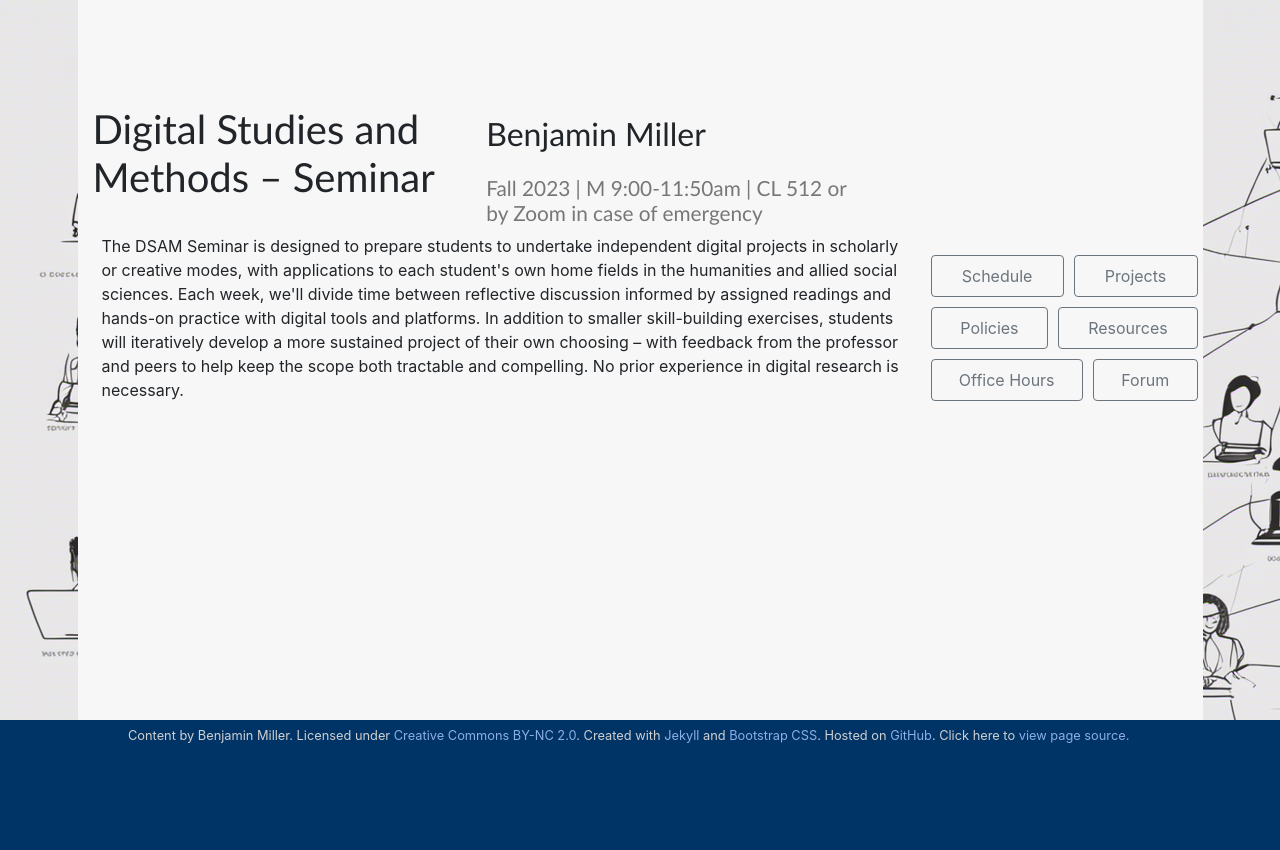
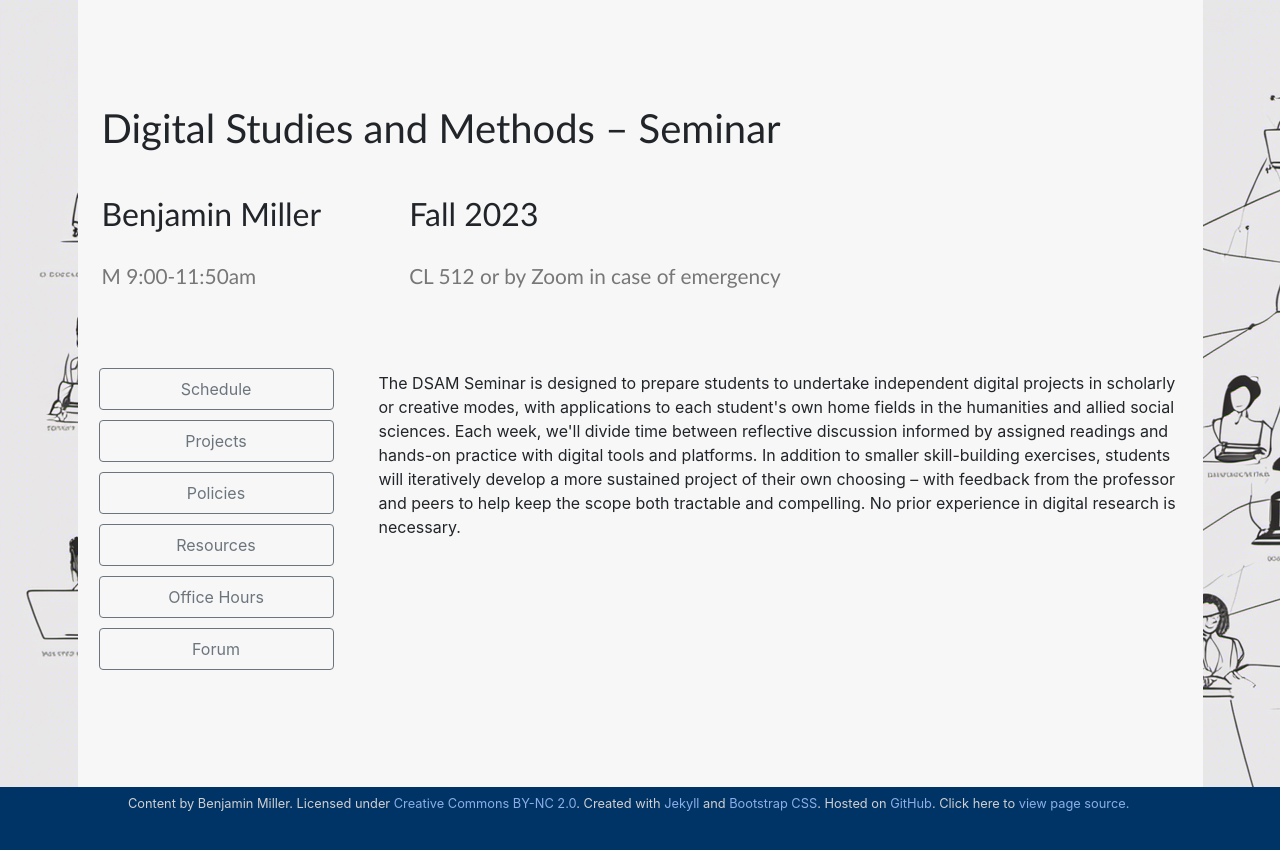
Before and after one commit to benmiller314/dsam2023fall, a Jekyll site: the page built from index.md, in a window 1280 px wide. Shown: the top 850 px of the page. Built offline with Jekyll 4.4.1, drawn with Linux system fonts in a browser that asks for light colours.

Commit message:
more sensible front-page css
would be even better to do the whole thing on a consistent grid, but who has time?

```diff
--- a/_layouts/front.html
+++ b/_layouts/front.html
@@ -9,20 +9,21 @@
 
   <div id="foreground" class="foreground">
 
-    <header class="d-flex align-items-center page-header justify-content-between">
-      <div class="col col-md-6">
-        <h1>{{site.course.name}}</h1>
-      </div>
-      <div class="flex-column justify-content-between align-items-center page-header col-md-6">
-          <h2>{{ site.course.instructor.name }}</h2>
-          <h3>
-              {{ site.course.term }} |
-              {{ site.course.time }} |
-              {{ site.course.room }}</h3>
-      </div>
-    </header>
+      <header class="d-flex flex-row flex-sm-column m-4">
+        <div class="name-and-image d-flex flex-column">
+            <h1>{{site.course.name}}</h1>
+            <!-- <img class="featured-image"
+              src="{{site.course.featured_image}}" alt="{{site.course.featured_alt}}"> -->
+        </div>
+        <div class="who-when-where">
+            <h2>{{ site.course.instructor.name }}</h2>
+            <h2>{{ site.course.term }}</h2>
+            <h3>{{ site.course.time }}</h3>
+            <h3>{{ site.course.room }}</h3>
+        </div>
+      </header>
 
-    {%if page.course.cover_image_path %}
+    {%if page.course.featured_image %}
       <div id="featured-image" class="col-md-5 col-md-offset-1 col-sm-12">
 
       <!-- {{ page.featured_image }} -->
@@ -31,7 +32,7 @@
       </div>
     {% endif %}
 
-    <section id="content" class="d-flex justify-content-around flex-sm-wrap-reverse flex-lg-nowrap">
+    <section id="content" class="d-flex flex-column-reverse flex-sm-row-reverse">
 
     {{content}}
 
--- a/assets/css/screen.css
+++ b/assets/css/screen.css
@@ -42,16 +42,35 @@
     background-image: url(/dsam2023fall/assets/img/course-title.png);
 }
 
+nav#front-nav {
+    display: grid;
+    grid-template-columns: repeat(auto-fit, minmax(200px, 1fr));
+    width: 100%;
+    padding: 0 1em 1em;
+}
+
+@media (min-width: 820px) {
+	.who-when-where {
+		display: grid;
+		grid-template-columns: 2fr 5fr;
+		grid-template-rows: 1fr 1fr;
+		grid-auto-flow: row;
+	}
+}
+
+.featured-image {
+	max-width: 20em;
+}
 
 p#description {
 	max-width: 50em;
-	margin: 0 1.5em;
+	margin: 1.5em;
 }
 
 .center-pills {
     display: flex;
     justify-content: center;
-		flex-wrap: wrap;
+	flex-wrap: wrap;
 }
 
 .center-pills .nav-item {
```
Also changed, not shown: 2 other files.
